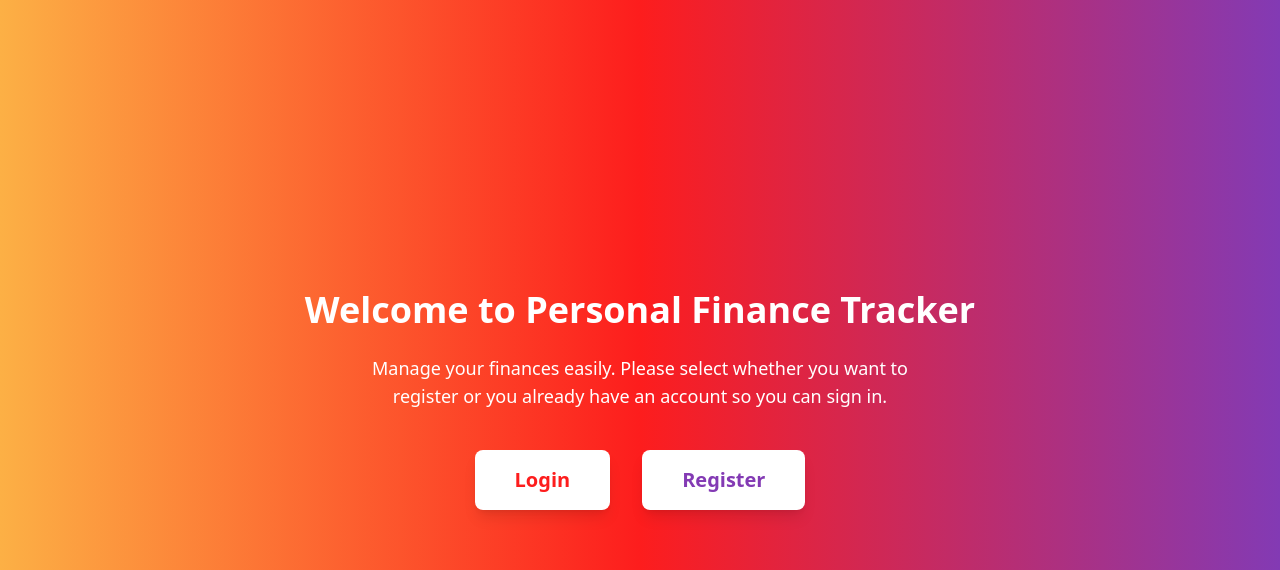
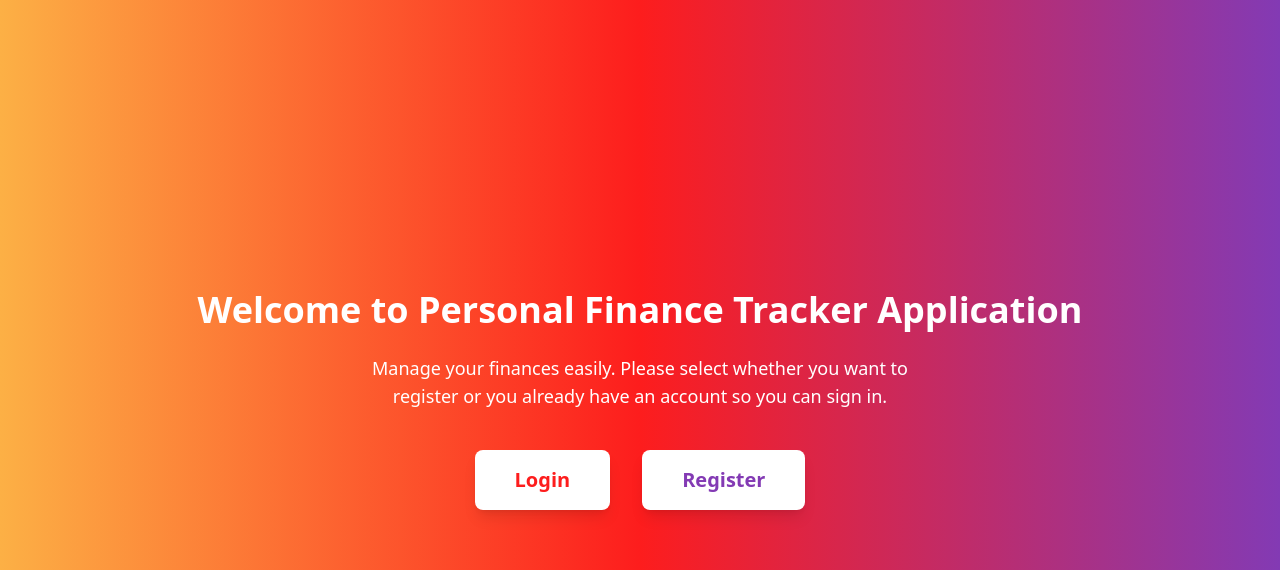
Before and after one commit to chaitalikadam-svg/DevOpsSec_Project, a Django app: page / in a window 1280 px wide. Shown: the top 570 px of the page. Run offline with Django 5.2, Linux system fonts and the light colour scheme; some libraries are stand-ins or nearby versions.

Commit message:
Updating welcome.html

```diff
--- a/finance/templates/finance/welcome.html
+++ b/finance/templates/finance/welcome.html
@@ -6,7 +6,7 @@
 </head>
 <body class="min-h-screen bg-gradient-to-r from-[#fcb045] via-[#fd1d1d] to-[#833ab4] text-white flex flex-col items-center justify-center px-6">
 
-    <h1 class="text-4xl font-extrabold mb-6">Welcome to Personal Finance Tracker</h1>
+    <h1 class="text-4xl font-extrabold mb-6">Welcome to Personal Finance Tracker Application</h1>
     <p class="mb-10 text-center max-w-xl text-lg">
         Manage your finances easily. Please select whether you want to register or you already have an account so you can sign in.
     </p>
```
